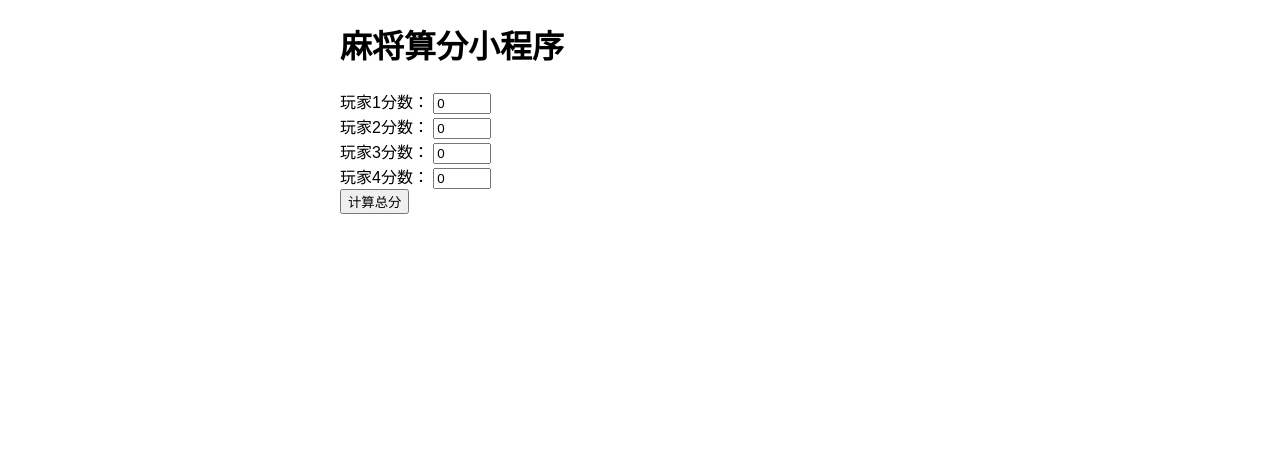
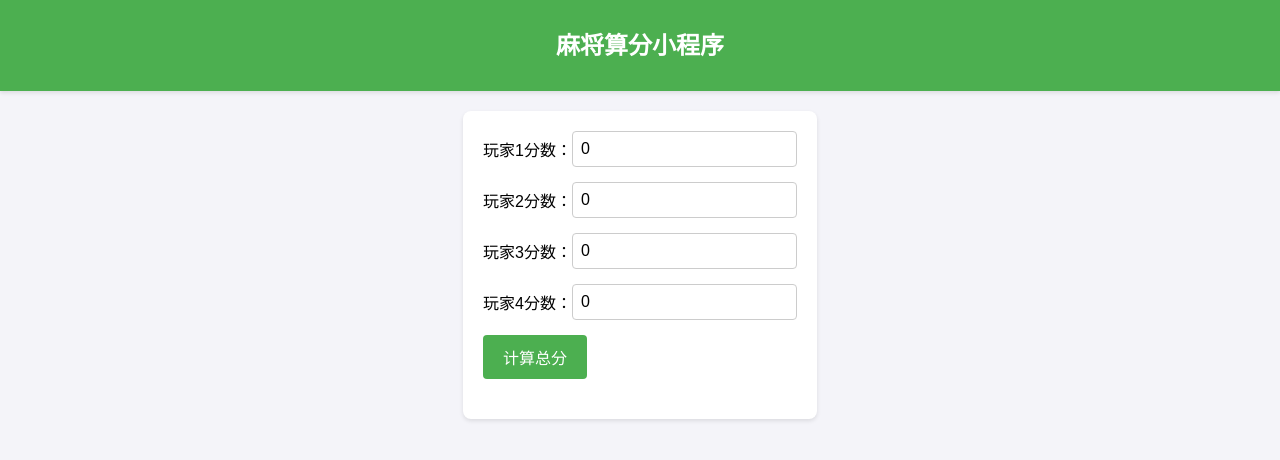
Before and after one commit to ZippyPika/NJmahjong-scoring, a plain HTML site: page index.html in a window 1280 px wide. Drawn offline with Linux system fonts and the light colour scheme.

Commit message:
Auto commit of non-shell files

```diff
--- a/index.html
+++ b/index.html
@@ -8,41 +8,90 @@
     <style>
         body {
             font-family: Arial, sans-serif;
-            margin: 20px;
+            background-color: #f4f4f9;
+            margin: 0;
+            padding: 0;
+            display: flex;
+            flex-direction: column;
+            align-items: center;
+        }
+        header {
+            background-color: #4CAF50;
+            color: white;
+            padding: 10px 0;
+            width: 100%;
+            text-align: center;
+            box-shadow: 0 2px 4px rgba(0, 0, 0, 0.1);
         }
         .container {
             max-width: 600px;
-            margin: 0 auto;
+            background: white;
+            margin-top: 20px;
+            padding: 20px;
+            border-radius: 8px;
+            box-shadow: 0 2px 4px rgba(0, 0, 0, 0.1);
         }
-        input[type="number"] {
-            width: 50px;
-            margin-right: 10px;
+        h1 {
+            font-size: 24px;
+            margin-bottom: 20px;
+        }
+        .player-input {
+            display: flex;
+            align-items: center;
+            margin-bottom: 15px;
+        }
+        .player-input label {
+            flex: 1;
+            font-size: 16px;
+        }
+        .player-input input {
+            flex: 0.5;
+            padding: 8px;
+            font-size: 16px;
+            border: 1px solid #ccc;
+            border-radius: 4px;
+        }
+        button {
+            background-color: #4CAF50;
+            color: white;
+            padding: 10px 20px;
+            border: none;
+            border-radius: 4px;
+            cursor: pointer;
+            font-size: 16px;
+        }
+        button:hover {
+            background-color: #45a049;
         }
         .result {
             margin-top: 20px;
-            font-size: 1.2em;
+            font-size: 18px;
+            font-weight: bold;
+            text-align: center;
         }
     </style>
 </head>
 <body>
+    <header>
+        <h1>麻将算分小程序</h1>
+    </header>
     <div class="container">
-        <h1>麻将算分小程序</h1>
         <form id="scoreForm">
-            <div>
+            <div class="player-input">
                 <label for="player1">玩家1分数：</label>
-                <input type="number" id="player1" name="player1" value="0">
+                <input type="number" id="player1" name="player1" value="0" inputmode="numeric">
             </div>
-            <div>
+            <div class="player-input">
                 <label for="player2">玩家2分数：</label>
-                <input type="number" id="player2" name="player2" value="0">
+                <input type="number" id="player2" name="player2" value="0" inputmode="numeric">
             </div>
-            <div>
+            <div class="player-input">
                 <label for="player3">玩家3分数：</label>
-                <input type="number" id="player3" name="player3" value="0">
+                <input type="number" id="player3" name="player3" value="0" inputmode="numeric">
             </div>
-            <div>
+            <div class="player-input">
                 <label for="player4">玩家4分数：</label>
-                <input type="number" id="player4" name="player4" value="0">
+                <input type="number" id="player4" name="player4" value="0" inputmode="numeric">
             </div>
             <button type="button" onclick="calculateScores()">计算总分</button>
         </form>
@@ -51,10 +100,10 @@
 
     <script>
         function calculateScores() {
-            const player1 = parseInt(document.getElementById('player1').value);
-            const player2 = parseInt(document.getElementById('player2').value);
-            const player3 = parseInt(document.getElementById('player3').value);
-            const player4 = parseInt(document.getElementById('player4').value);
+            const player1 = parseInt(document.getElementById('player1').value) || 0;
+            const player2 = parseInt(document.getElementById('player2').value) || 0;
+            const player3 = parseInt(document.getElementById('player3').value) || 0;
+            const player4 = parseInt(document.getElementById('player4').value) || 0;
 
             const totalScore = player1 + player2 + player3 + player4;
             const resultDiv = document.getElementById('result');
```
